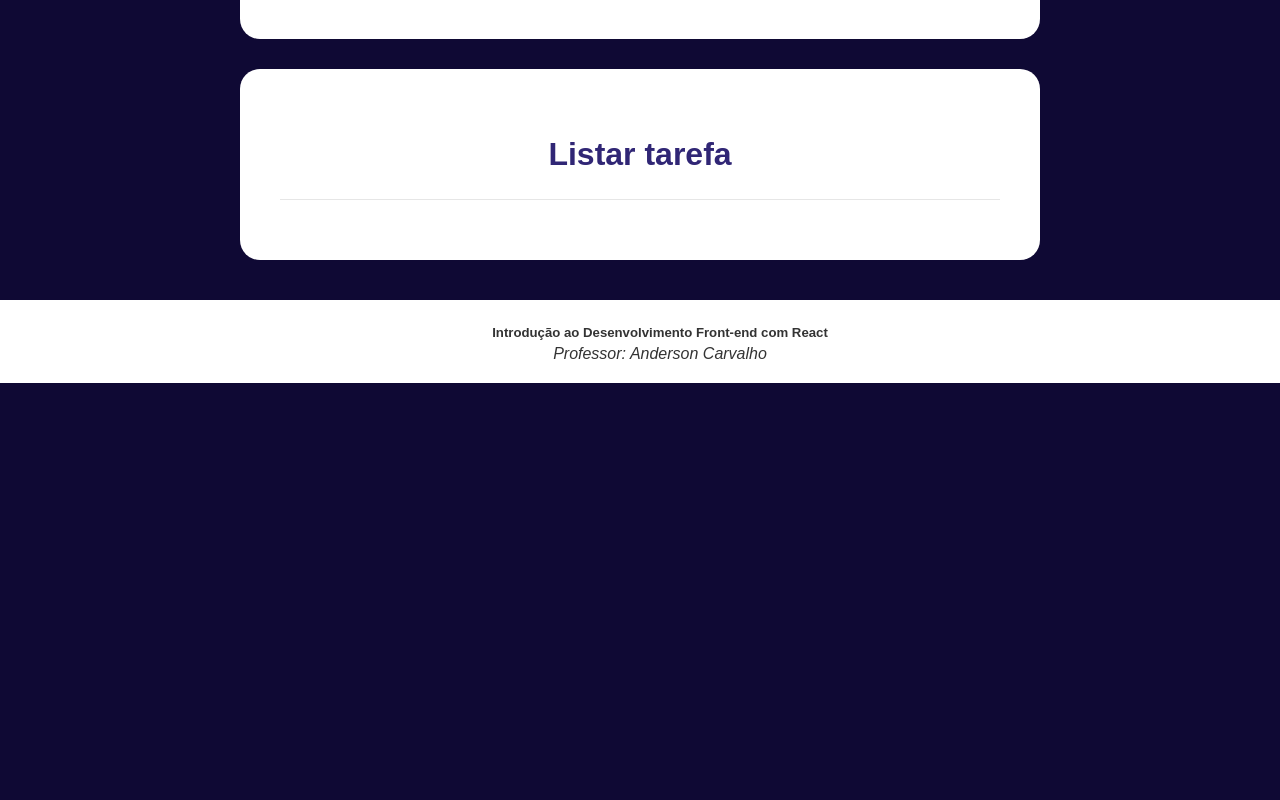
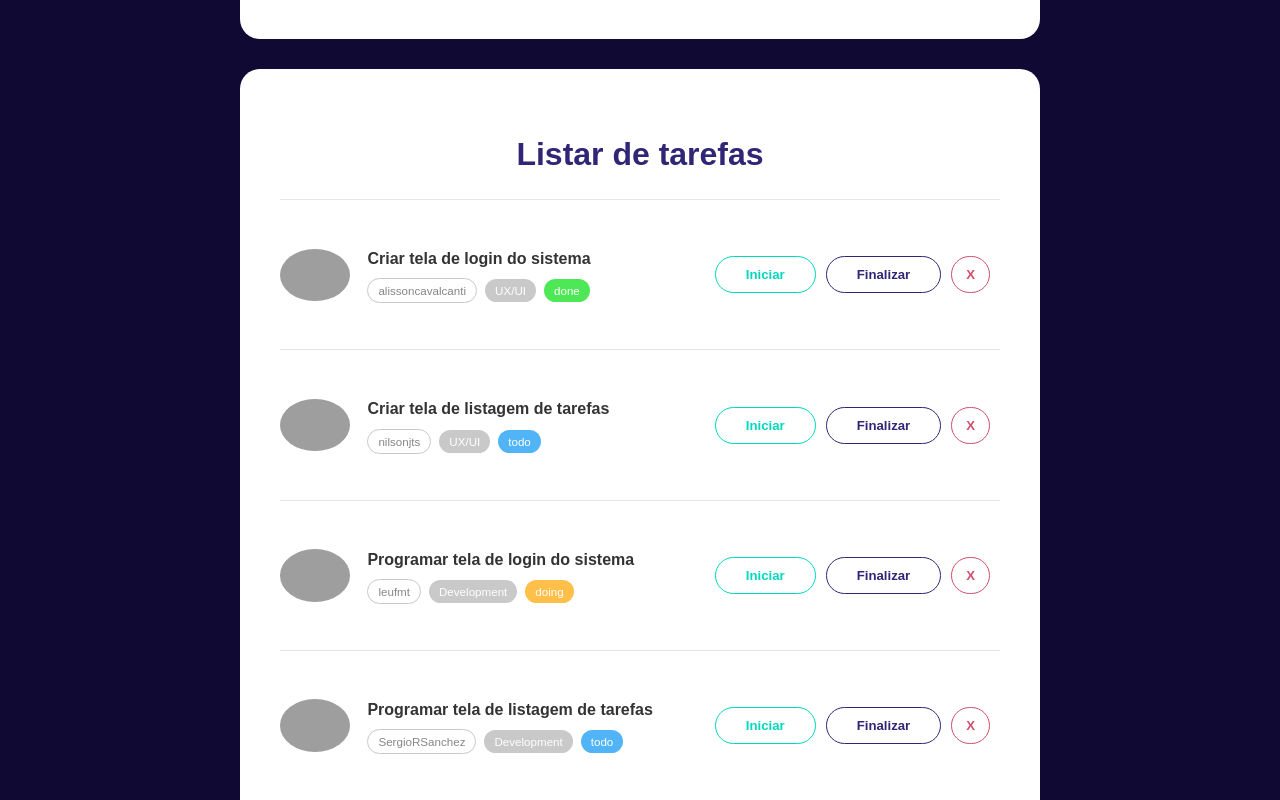
Before and after one commit to alissoncavalcanti/curso-react-sesc, a React (Vite) app in the folder aulas/: page / in a window 1280 px wide. Shown: the part 460-1260 px from the top of the page. Before the commit the page ends 843 px from the top, so only its background shows below. Built offline with nearby package versions, Linux system fonts and the light colour scheme; grey boxes are pictures that could not be loaded.

Commit message:
Aula 4: Protótipo HTML finalizado / Popular campos <select>

```diff
--- a/aulas/src/App.jsx
+++ b/aulas/src/App.jsx
@@ -1,8 +1,29 @@
-import { useState } from 'react'
+import React, { useState } from 'react'
 import './App.css'
+import dataCategories from '../src/data/data-categories.json'
+import dataMembers from '../src/data/data-members.json'
+import dataTasks from '../src/data/data-tasks.json'
 
 function App() {
-  const [cvalue, setValue] = useState(2)
+  const [categories] = useState(dataCategories);
+  const [members] = useState(dataMembers);
+  const [tasks, setTasks] = useState(dataTasks);
+  const [currentTask,setCurrentTask] = useState("");
+
+  const handleSubmit = (event) => {
+    event.preventDefault(); //Impede o navegador de recarregar a página
+
+    if(!currentTask) {
+      alert("Todos os campos são obrigatórios!");
+      return;
+    }
+      else {
+        alert(`Você digitou: ${currentTask}`);
+        return;
+      }
+  }
+
+  console.log(currentTask)
 
   return (
     <div>
@@ -10,42 +31,73 @@ function App() {
         <div className='container-card'>
           <h1>Cadastrar tarefa</h1>
           <hr />
-          <form>
-
-            <label for='title'></label>
+          <form onSubmit={handleSubmit}>
+            <label htmlFor='title'></label>
             <input
               type='text'
               name='title'
               id='title'
               placeholder='Digite o título da tarefa'
+              value={currentTask}
+              onChange={(event) => setCurrentTask(event.target.value)}
             />
-
-            <label for='category'>Categoria</label>
+            <label htmlFor='category'>Categoria</label>
             <select name='category' id='category'>
               <option value="">Selecione uma categoria</option>
-              <option value="UX/UI">UX/UI</option>
-              <option value="Testes">Testes</option>
+              {categories && categories.map((category => {
+                return (
+                  <React.Fragment key={category.id}>
+                    <option value={category.title}>{category.title}</option>
+                  </React.Fragment>
+                )
+              }))}
             </select>
-
-            <label for='member'>Membros</label>
+            <label htmlFor='member'>Membros</label>
             <select name='member' id='member'>
               <option value="">Selecione um membro da equipe</option>
-              <option value="Anderson">Anderson</option>
-              <option value="José">José</option>
+              {members && members.map((member => {
+                return (
+                  <React.Fragment key={member.id}>
+                    <option value={member.profile}>{member.name}</option>
+                  </React.Fragment>
+                )
+              }))}
             </select>
-
             <button className='btn-register' type='submit'>
               Cadastrar
             </button>
-
           </form>
         </div>
       </section>
 
       <section className='section-main'>
         <div className='container-card'>
-          <h1>Listar tarefa</h1>
+          <h1>Listar de tarefas</h1>
           <hr />
+
+          {/*INÍCIO DA TASK */}
+          {tasks && tasks.map((task) => {
+            return(
+              <React.Fragment key={task.id}>
+                <div className='task'>
+            <img src={`https://github.com/${task.member}.png`}className='task-img-member' />
+            <div className='task-content'>
+              <h2 className='task-title'>{task.title}</h2>
+              <span className='task-member'>{task.member}</span>
+              <span className='task-category'>{task.category}</span>
+              <span className={`task-${task.status}`}>{task.status}</span>
+            </div>
+            <div className='task-actions'>
+              <button className='btn-start'>Iniciar</button>
+              <button className='btn-close'>Finalizar</button>
+              <button className='btn-delete'>X</button>
+            </div>
+          </div>
+          <hr />
+              </React.Fragment>
+            )
+          })}
+
         </div>
         </section>
         <footer className='footer-main'>
--- /dev/null
+++ b/aulas/src/data/data-categories.json
@@ -0,0 +1,18 @@
+[
+    {
+      "id": 1,
+      "title": "UX/UI"
+    },
+    {
+      "id": 2,
+      "title": "Development"
+    },
+    {
+      "id": 3,
+      "title": "DevOps"
+    },
+    {
+      "id": 4,
+      "title": "Tests"
+    }
+  ]
--- /dev/null
+++ b/aulas/src/data/data-members.json
@@ -0,0 +1,57 @@
+[
+    {
+      "id": 1,
+      "name": "Amanda Silva",
+      "profile": "amandaessilva"
+    },
+    {
+      "id": 2,
+      "name": "Paula Joyce dos Santos",
+      "profile": "paulajoyce"
+    },
+    {
+      "id": 3,
+      "name": "Leandro Lázaro Firmino de Carvalho",
+      "profile": "leufmt"
+    },
+    {
+      "id": 4,
+      "name": "Caio Felipe",
+      "profile": "caiofelipeba"
+    },
+    {
+      "id": 5,
+      "name": "Alisson Cavalcanti",
+      "profile": "alissoncavalcanti"
+    },
+    {
+      "id": 6,
+      "name": "Luciano Mendonca",
+      "profile": ""
+    },
+    {
+      "id": 7,
+      "name": "Sérgio Roberto Sanchez Filho",
+      "profile": "SergioRSanchez"
+    },
+    {
+      "id": 8,
+      "name": "Amanda Domingues",
+      "profile": "amandasanfd"
+    },
+    {
+      "id": 9,
+      "name": "Marcelo S Teles",
+      "profile": "binskk"
+    },
+    {
+      "id": 10,
+      "name": "Nilson José Teixeira de Souza",
+      "profile": "nilsonjts"
+    },
+    {
+      "id": 11,
+      "name": "Carolina Moreira Batatinha de Souza",
+      "profile": "CarolinaBatatinha"
+    }
+  ]
--- /dev/null
+++ b/aulas/src/data/data-tasks.json
@@ -0,0 +1,30 @@
+[
+    {
+      "id": 1,
+      "title": "Criar tela de login do sistema",
+      "category": "UX/UI",
+      "member": "alissoncavalcanti",
+      "status": "done"
+    },
+    {
+      "id": 2,
+      "title": "Criar tela de listagem de tarefas",
+      "category": "UX/UI",
+      "member": "nilsonjts",
+      "status": "todo"
+    },
+    {
+      "id": 3,
+      "title": "Programar tela de login do sistema",
+      "category": "Development",
+      "member": "leufmt",
+      "status": "doing"
+    },
+    {
+      "id": 4,
+      "title": "Programar tela de listagem de tarefas",
+      "category": "Development",
+      "member": "SergioRSanchez",
+      "status": "todo"
+    }
+  ]
```
